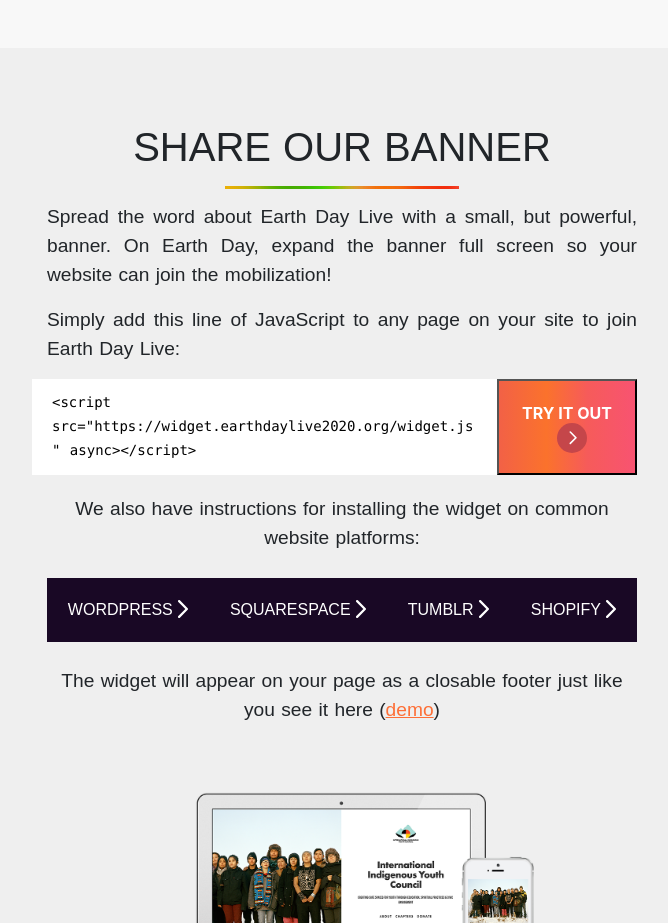
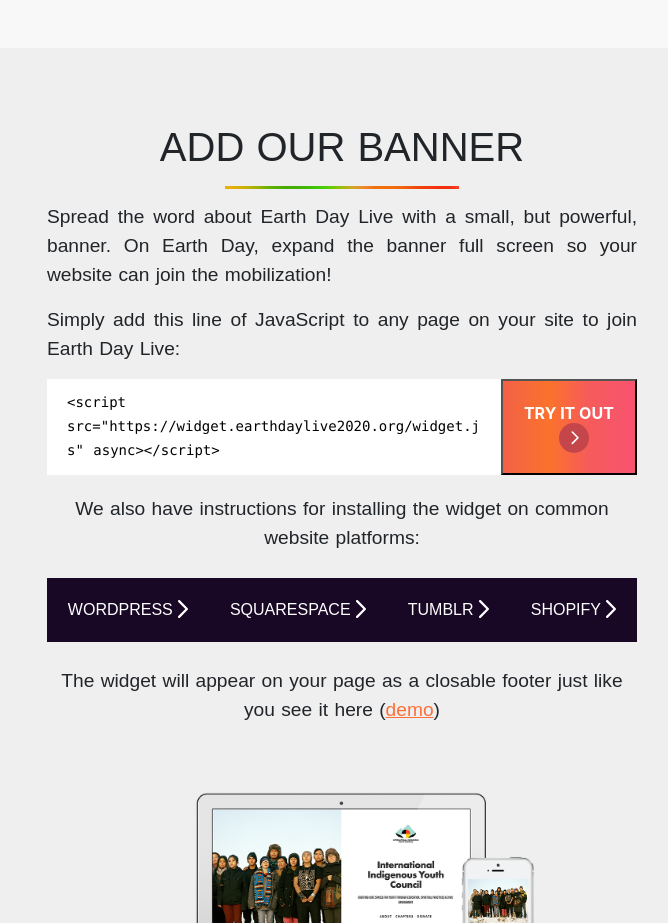
Before and after one commit to fightforthefuture/earth-day-live, a Nuxt app: page /get-involved in a window 1280 px wide. Shown: the part 1200-2123 px from the top of the page, without its empty margins (298-966 px from the left). Built offline with nearby package versions, Linux system fonts and the light colour scheme; a web font is replaced by a local one.

Commit message:
small copy and styling changes

```diff
--- a/components/WebsiteBanner.vue
+++ b/components/WebsiteBanner.vue
@@ -97,6 +97,7 @@ export default {
 
   .widget-code-wrapper {
     margin-bottom: 20px;
+    margin-left: 0;
   }
 
   .widget-code {
--- a/i18n/en.json
+++ b/i18n/en.json
@@ -32,7 +32,7 @@
       "description": "April 22 will be the 50th anniversary of Earth Day. That’s why we’re launching a massive livestream from April 22-24 where millions of people can tune in with activists, celebrities, musicians, and more in an epic celebration of our planet. In the midst of this global crisis, it's more important than ever to unite and support each other. Together, we'll support the relief effort and fight for a better world on the other side of the pandemic. Here are all the ways you can spread the word and make this as big as possible."
     },
     "websiteBanner": {
-      "title": "Share our banner",
+      "title": "Add our banner",
       "body1": "Spread the word about Earth Day Live with a small, but powerful, banner. On Earth Day, expand the banner full screen so your website can join the mobilization!",
       "body2": "Simply add this line of JavaScript to any page on your site to join Earth Day Live:",
       "tryIt": "Try it out",
```
